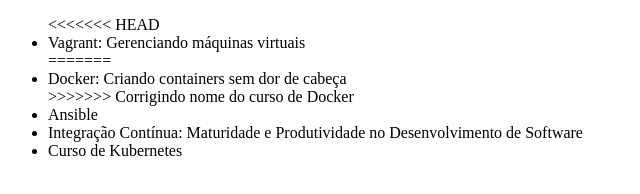
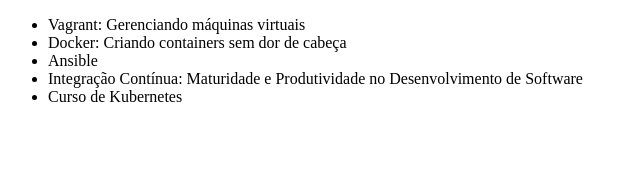
Before and after one commit to trsaints/curso-git-alura, a website: page index.html in a window 1280 px wide. Shown: the whole page, without its empty margins (0-640 px from the left). Drawn offline with Linux system fonts and the light colour scheme.

```diff
--- a/index.html
+++ b/index.html
@@ -7,11 +7,8 @@
 </head>
 <body>
     <ul>
-<<<<<<< HEAD
         <li>Vagrant: Gerenciando máquinas virtuais</li>
-=======
         <li>Docker: Criando containers sem dor de cabeça</li>
->>>>>>> Corrigindo nome do curso de Docker
         <li>Ansible</li>
         <li>Integração Contínua: Maturidade e Produtividade no Desenvolvimento de Software</li>
         <li>Curso de Kubernetes</li>
```
